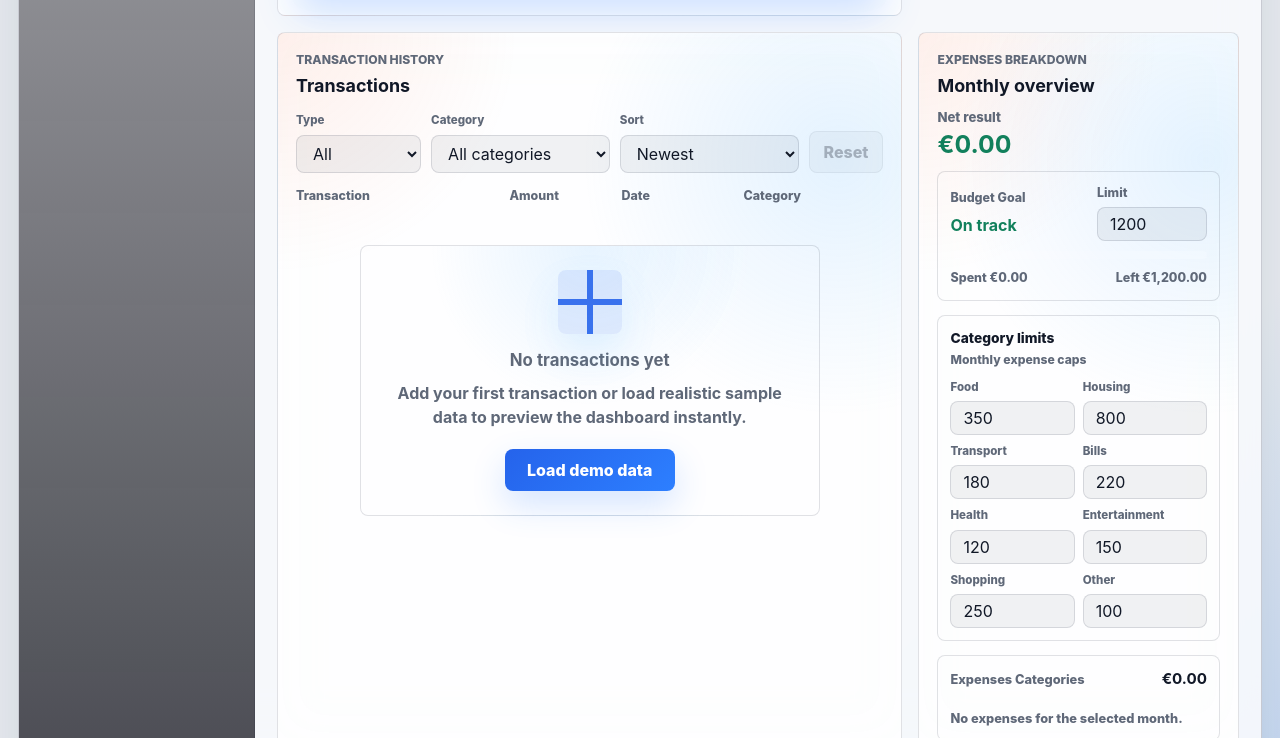
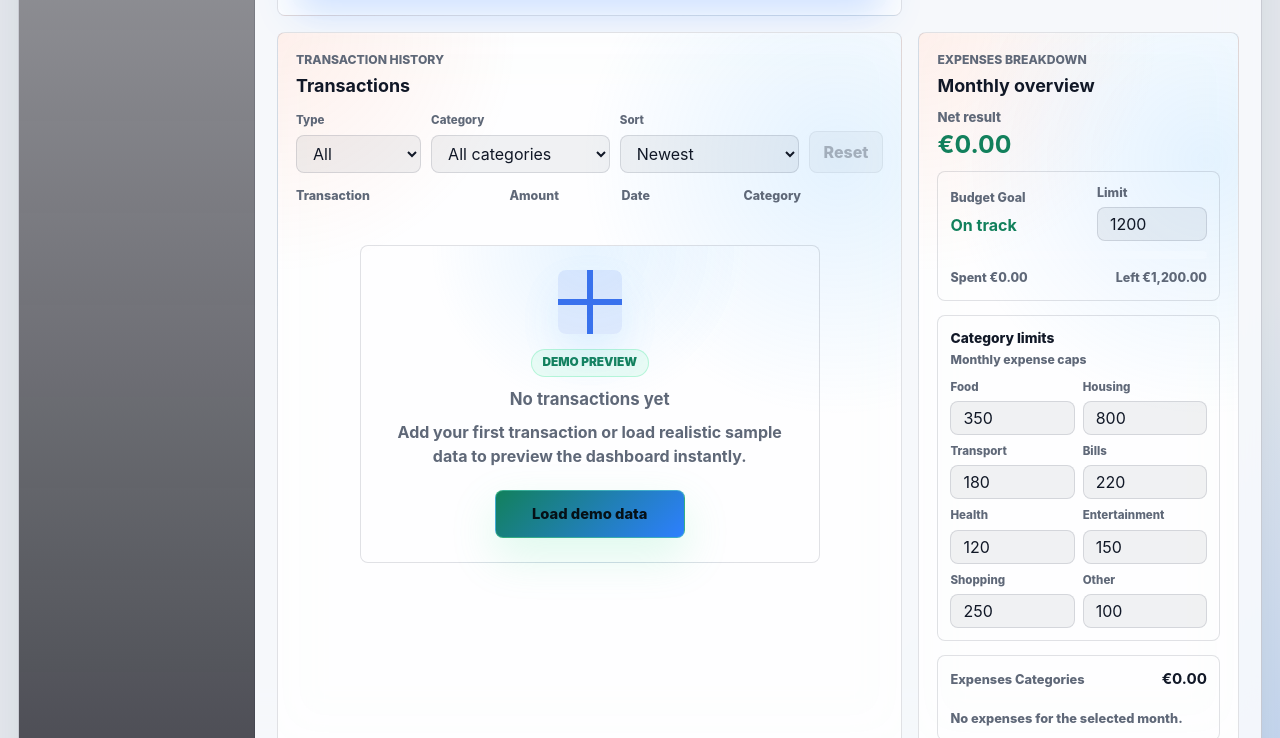
Before and after one commit to Ammar1312/spendly-expense-tracker, a plain HTML site: page index.html in a window 1280 px wide. Shown: the part 1411-2149 px from the top of the page. Drawn offline with nearby package versions, Linux system fonts and the light colour scheme.

Commit message:
Final cleanup and empty state polish

```diff
--- a/index.html
+++ b/index.html
@@ -406,9 +406,10 @@
 
           <div class="empty-state is-hidden" id="emptyState">
             <div class="empty-state__mark" aria-hidden="true"></div>
+            <span class="empty-state__badge">Demo preview</span>
             <h3>No transactions yet</h3>
             <p>Add your first transaction or load realistic sample data to preview the dashboard instantly.</p>
-            <button class="secondary-button" id="seedDemoButton" type="button">Load demo data</button>
+            <button class="secondary-button empty-state__cta" id="seedDemoButton" type="button">Load demo data</button>
           </div>
 
           <div class="empty-state is-hidden" id="noResultsState">
--- a/script.js
+++ b/script.js
@@ -511,26 +511,6 @@ function handleTransactionAction(event) {
 }
 
 function handleQuickAction(action) {
-  if (action === "export") {
-    exportTransactionsToCsv();
-    return;
-  }
-
-  if (action === "import") {
-    triggerFileInput(elements.csvFileInput);
-    return;
-  }
-
-  if (action === "backup") {
-    exportJsonBackup();
-    return;
-  }
-
-  if (action === "restore") {
-    triggerFileInput(elements.jsonFileInput);
-    return;
-  }
-
   if (!["income", "expense"].includes(action)) {
     return;
   }
@@ -823,7 +803,7 @@ function handleBudgetChange() {
   budgetGoal = nextBudget;
   saveBudgetGoal();
   renderMonthlyOverview();
-  showToast("Budget goal saved.");
+  showToast("Budget goal saved.", "warning");
 }
 
 function handleCategoryBudgetChange(event) {
@@ -997,7 +977,7 @@ function renderFlowChart(selectedMonth, monthlyTransactions) {
   const hasData = monthlyTransactions.length > 0;
 
   elements.chartTitle.textContent = "Income and expenses";
-  elements.chartEmpty.textContent = "No data for the selected month.";
+  elements.chartEmpty.textContent = "No monthly data yet. Add a transaction or load demo data.";
   elements.chartEmpty.classList.toggle("is-hidden", hasData);
 
   if (!hasData) {
@@ -1036,7 +1016,7 @@ function renderCategoryChart(monthlyTransactions) {
   const hasData = values.length > 0;
 
   elements.chartTitle.textContent = "Expenses by category";
-  elements.chartEmpty.textContent = "No expenses for the selected month.";
+  elements.chartEmpty.textContent = "No category data yet. Add an expense to build this chart.";
   elements.chartEmpty.classList.toggle("is-hidden", hasData);
 
   if (!hasData) {
@@ -1073,7 +1053,7 @@ function renderAnnualChart(selectedMonth) {
   const hasData = yearlyTransactions.length > 0;
 
   elements.chartTitle.textContent = `${selectedYear} annual overview`;
-  elements.chartEmpty.textContent = `No data for ${selectedYear}.`;
+  elements.chartEmpty.textContent = `No data for ${selectedYear}. Add transactions or load demo data.`;
   elements.chartEmpty.classList.toggle("is-hidden", hasData);
 
   if (!hasData) {
--- a/styles.css
+++ b/styles.css
@@ -1790,10 +1790,39 @@ select option {
   font-weight: 730;
 }
 
+.empty-state__badge {
+  display: inline-flex;
+  align-items: center;
+  min-height: 28px;
+  margin-bottom: 10px;
+  padding: 0 11px;
+  border: 1px solid rgba(98, 233, 168, 0.38);
+  border-radius: 999px;
+  background: rgba(98, 233, 168, 0.12);
+  color: var(--income);
+  font-size: 0.74rem;
+  font-weight: 900;
+  text-transform: uppercase;
+}
+
 .empty-state .secondary-button {
-  min-width: 170px;
-  margin-top: 20px;
-  box-shadow: 0 14px 34px rgba(45, 127, 255, 0.2);
+  min-width: 190px;
+  margin-top: 22px;
+}
+
+.empty-state__cta {
+  min-height: 48px;
+  border: 1px solid rgba(98, 233, 168, 0.42);
+  background: linear-gradient(135deg, var(--income), #2d7fff);
+  color: #061016;
+  box-shadow: 0 18px 44px rgba(98, 233, 168, 0.22);
+  font-size: 0.92rem;
+  letter-spacing: 0;
+}
+
+.empty-state__cta:hover {
+  transform: translateY(-3px);
+  box-shadow: 0 22px 54px rgba(98, 233, 168, 0.3);
 }
 
 .empty-state__mark {
@@ -1924,6 +1953,10 @@ select option {
 
 .toast--danger {
   border-color: rgba(255, 135, 95, 0.5);
+}
+
+.toast--warning {
+  border-color: rgba(255, 193, 95, 0.52);
 }
 
 @keyframes riseIn {
```
